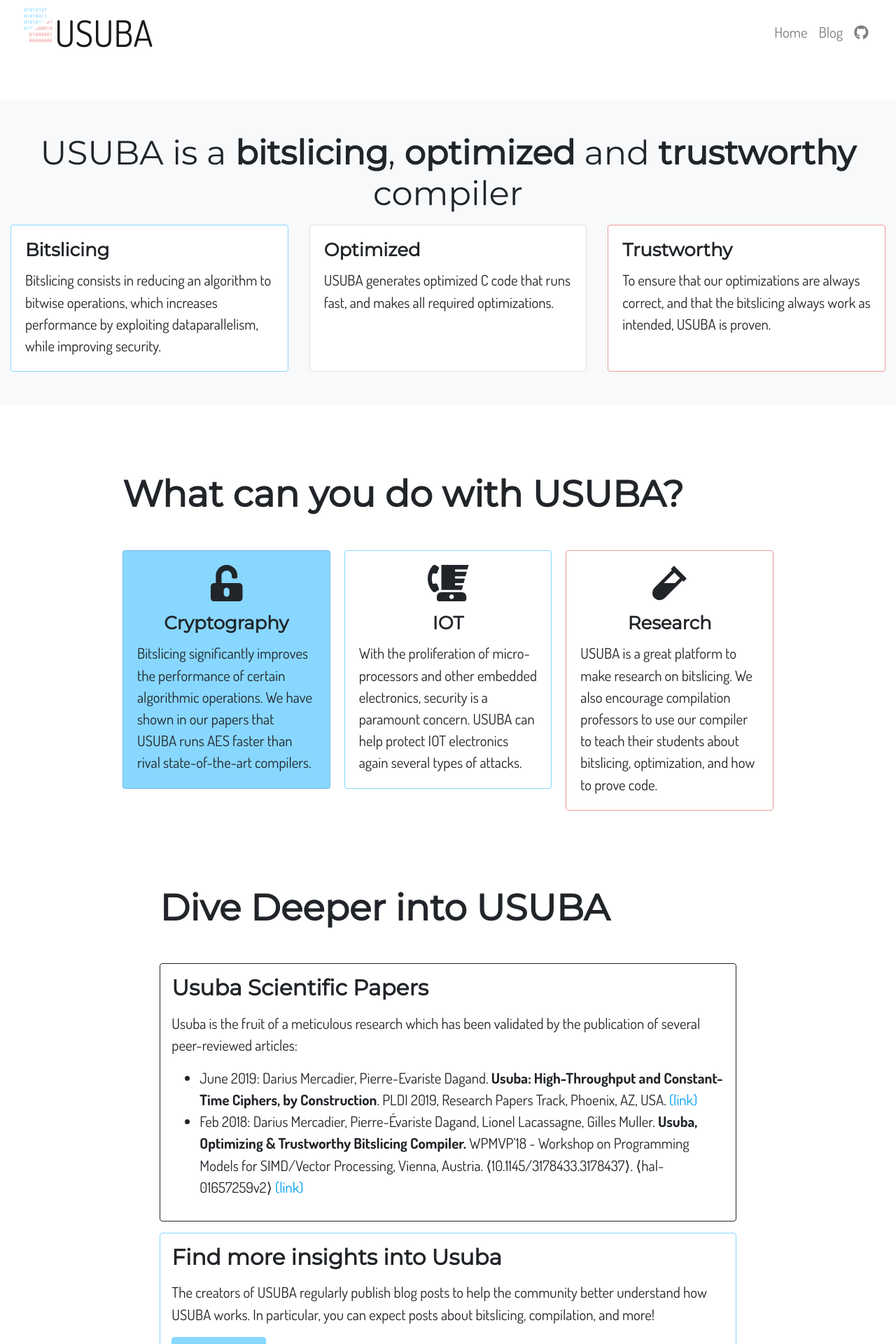
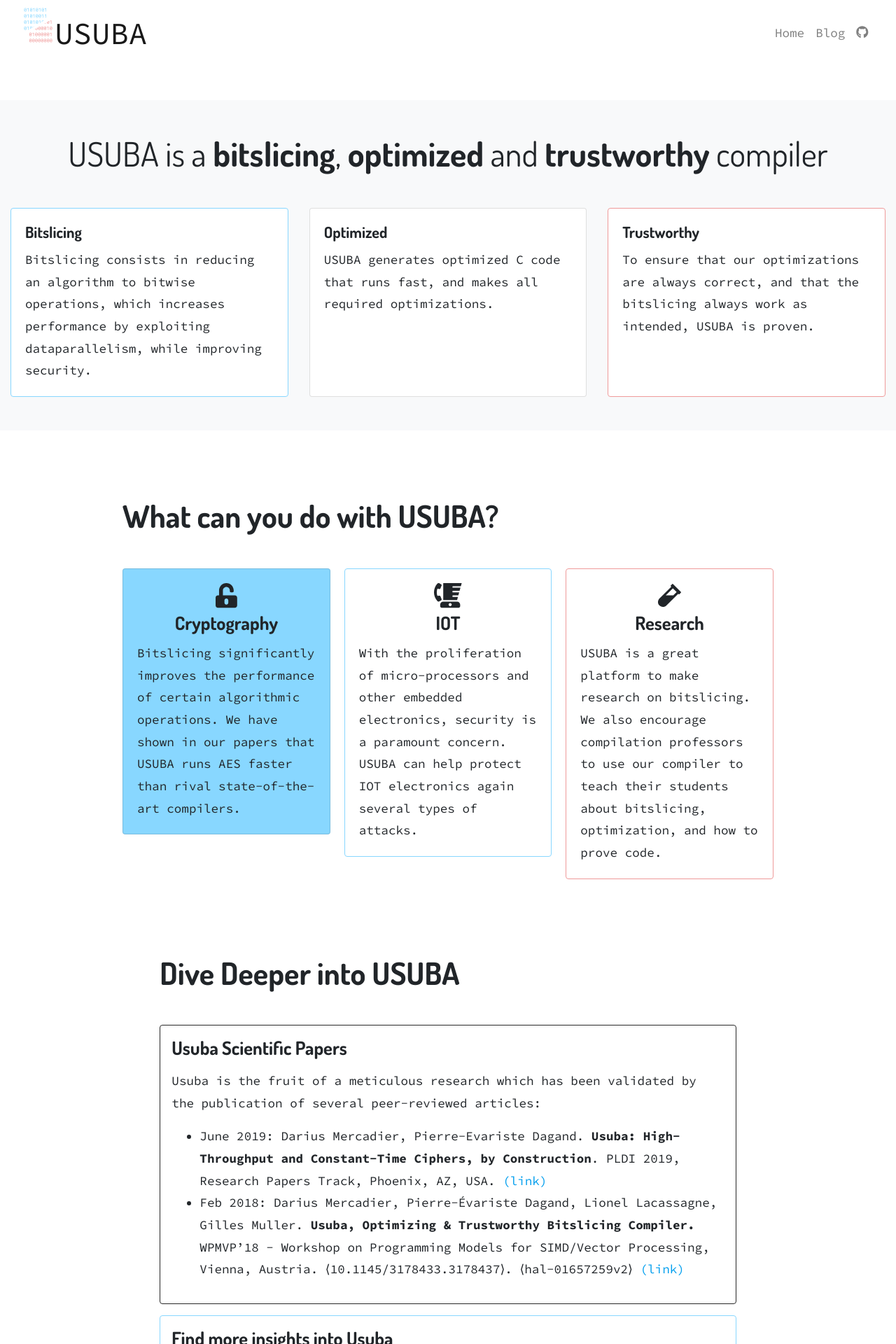
Before and after one commit to DadaIsCrazy/usuba-crypto, a Jekyll site: the page built from index.html, in a window 1280 px wide. Shown: the top 1920 px of the page at 70% size. Built offline with Jekyll 4.4.1, drawn with Linux system fonts in a browser that asks for light colours; nearby versions of some CDN libraries; comment, search, counter and statistics services are not loaded.

Commit message:
update fonts

```diff
--- a/blog/index.html
+++ b/blog/index.html
@@ -7,7 +7,7 @@ pagination:
 
 <div class="container py-5 bg-light">
 	<div class="row justify-content-md-center">
-		<div class="col col-lg-6">
+		<div class="col col-lg-7">
 			<h1 class="text-center display-3 border-bottom pb-5 mb-5">USUBA's Blog</h1>
 
 			<!-- Blog articles -->
--- a/css/custom/_variables.scss
+++ b/css/custom/_variables.scss
@@ -256,14 +256,16 @@ $transition-collapse:         height .35s ease !default;
 //import custom fonts
 @import url('https://fonts.googleapis.com/css?family=Montserrat:100,400, 700');
 @import url('https://fonts.googleapis.com/css?family=Dosis:100,200,300,400,700,900');
+@import url('https://fonts.googleapis.com/css?family=Source+Code+Pro:100,200,300,400,700,900');
+
 
 // stylelint-disable value-keyword-case
 $font-family-sans-serif:      -apple-system, BlinkMacSystemFont, "Segoe UI", Roboto, "Helvetica Neue", Arial, sans-serif, "Apple Color Emoji", "Segoe UI Emoji", "Segoe UI Symbol", "Noto Color Emoji" !default;
 $font-family-monospace:       SFMono-Regular, Menlo, Monaco, Consolas, "Liberation Mono", "Courier New", monospace !default;
-$font-family-base:            "Dosis";
+$font-family-base:            "Source Code Pro";
 // stylelint-enable value-keyword-case
 
-$font-size-base:              1.3rem !default; // Assumes the browser default, typically `16px`
+$font-size-base:              1.1rem !default; // Assumes the browser default, typically `16px`
 $font-size-lg:                ($font-size-base * 1.25) !default;
 $font-size-sm:                ($font-size-base * .875) !default;
 
@@ -272,7 +274,7 @@ $font-weight-normal:          400 !default;
 $font-weight-bold:            700 !default;
 
 $font-weight-base:            $font-weight-normal !default;
-$line-height-base:            1.5 !default;
+$line-height-base:            1.8 !default;
 
 $h1-font-size:                $font-size-base * 3 !default;
 $h2-font-size:                $font-size-base * 2.5 !default;
@@ -282,7 +284,7 @@ $h5-font-size:                $font-size-base * 1.25 !default;
 $h6-font-size:                $font-size-base !default;
 
 $headings-margin-bottom:      $spacer !default;
-$headings-font-family:        "Montserrat";
+$headings-font-family:        "Dosis";
 $headings-font-weight:        $font-weight-bold !default;
 $headings-line-height:        1.2 !default;
 $headings-color:              inherit !default;
--- a/index.html
+++ b/index.html
@@ -5,7 +5,7 @@ title: USUBA | Home
 
 <!-- Hero -->
 <div class="container mt-5 py-5 bg-light">
-  	<h2 class="text-center display-4">USUBA is a <b>bitslicing</b>, <b>optimized</b> and <b>trustworthy</b> compiler</h2>
+  	<h2 class="text-center display-4 mb-5">USUBA is a <b>bitslicing</b>, <b>optimized</b> and <b>trustworthy</b> compiler</h2>
   	<div class="card-deck">
   		<div class="card border-primary">
   			<div class="card-body">
@@ -37,8 +37,8 @@ title: USUBA | Home
 	  		<div class="card bg-primary">
 	  			<div class="card-body">
 	  				<div class="text-center">
-	  					<h5 class="fa fa-unlock-alt fa-2x"></h5>
-		  				<h5 class="card-title">Cryptography</h5>
+	  					<div class="fa fa-unlock-alt fa-2x"></div>
+		  				<h3 class="card-title">Cryptography</h3>
 		  			</div>
 		  			<p class="card-text">Bitslicing significantly improves the performance of certain algorithmic operations. We have shown in our papers that USUBA runs AES faster than rival state-of-the-art compilers.</p>
 	  			</div>
@@ -46,8 +46,8 @@ title: USUBA | Home
 	  		<div class="card border border-primary">
 	  			<div class="card-body">
 	  				<div class="text-center">
-	  					<h5 class="fa fa-blender-phone fa-2x"></h5>
-		  				<h5 class="card-title">IOT</h5>
+	  					<div class="fa fa-blender-phone fa-2x"></div>
+		  				<h3 class="card-title">IOT</h3>
 		  			</div>
 		  			<p class="card-text">With the proliferation of micro-processors and other embedded electronics, security is a paramount concern. USUBA can help protect IOT electronics again several types of attacks.</p>
 		  		</div>
@@ -55,8 +55,8 @@ title: USUBA | Home
 	  		<div class="card border-secondary">
 	  			<div class="card-body">
 	  				<div class="text-center">
-	  					<h5 class="fa fa-vial fa-2x"></h5>
-		  				<h5 class="card-title">Research</h5>
+	  					<div class="fa fa-vial fa-2x"></div>
+		  				<h3 class="card-title">Research</h3>
 		  			</div>
 		  			<p class="card-text">USUBA is a great platform to make research on bitslicing. We also encourage compilation professors to use our compiler to teach their students about bitslicing, optimization, and how to prove code.</p>
 		  		</div>
```
Also changed, not shown: 3 other files.
